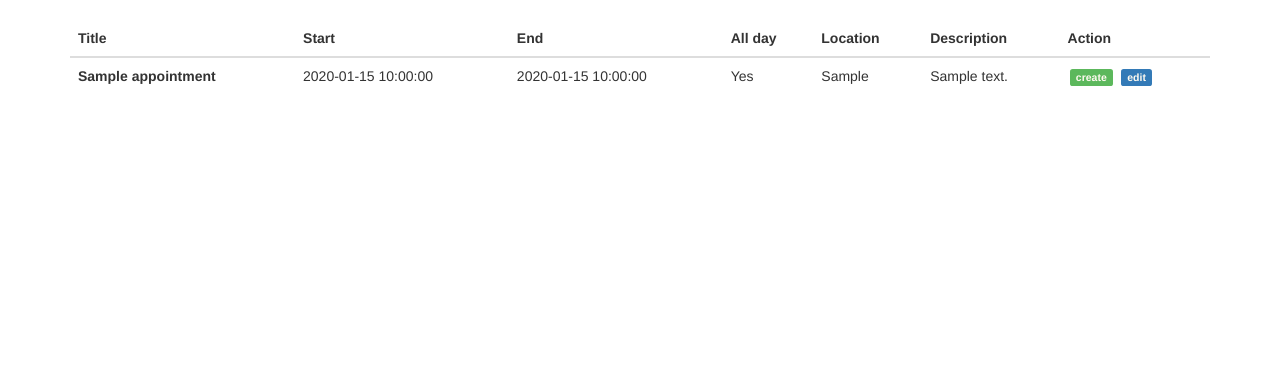
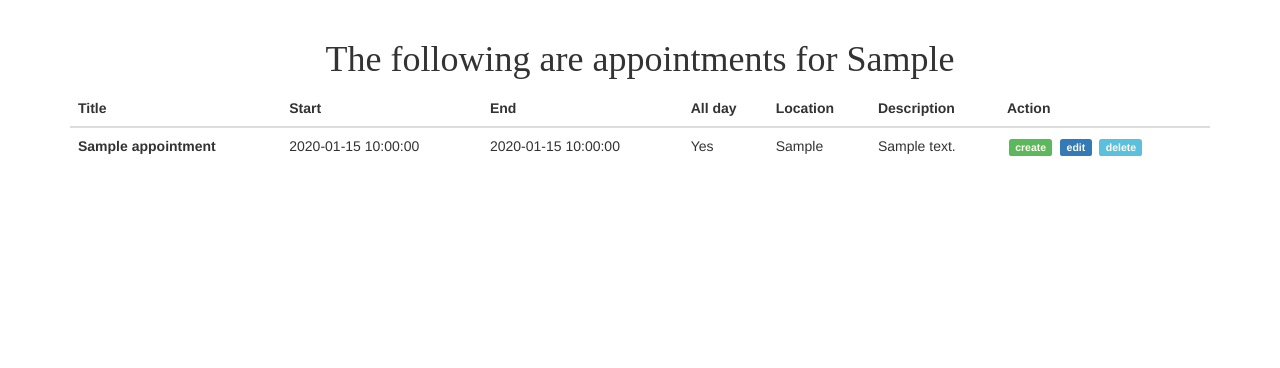
Before and after one commit to funkycoder/flask-projects, a Flask app: page /appointment/ in a window 1280 px wide. Shown: the part 52-420 px from the top of the page. Run offline with Flask 2, Linux system fonts and the light colour scheme; a user stored in the database is signed in; tables that the repository leaves empty hold one stand-in row (values such as "Sample post"); some libraries are stand-ins or nearby versions; some web fonts are replaced.

Commit message:
Update delete for appointments

```diff
--- a/app/sched/routes.py
+++ b/app/sched/routes.py
@@ -6,12 +6,16 @@ from app.sched import appointment
 from app.sched.models import Appointment
 from app.sched.forms import AppointmentForm
 
+
 @appointment.route('/appointment/')
 @login_required
 def appointment_list():
     appts = Appointment.query.filter_by(
         user_id=current_user.id).order_by(Appointment.start.asc()).all()
-    return render_template('sched.html', appts=appts, user_id=current_user.id)
+    if not appts:
+        flash('You don\' have any appointments. Please create one!')
+        return redirect(url_for('appointment.create_appointment'))
+    return render_template('sched.html', appts=appts, user_id=current_user.id, user_name=current_user.user_name.title())
 
 
 @appointment.route('/appointment/create/', methods=['GET', 'POST'])
@@ -21,7 +25,7 @@ def create_appointment():
 
     if form.validate_on_submit():
         appointment = Appointment(
-            title = form.title.data,
+            title=form.title.data,
             start=form.start.data,
             end=form.end.data,
             allday=form.allday.data,
@@ -37,6 +41,7 @@ def create_appointment():
         return(redirect(url_for('appointment.appointment_list')))
     return render_template('create_appt.html', form=form)
 
+
 @appointment.route('/appointment/edit/<appt_id>', methods=['GET', 'POST'])
 @login_required
 def edit_appointment(appt_id):
@@ -44,11 +49,11 @@ def edit_appointment(appt_id):
     form = AppointmentForm(obj=appt)
     if form.validate_on_submit():
         appt.title = form.title.data
-        appt.start=form.start.data
-        appt.end=form.end.data
-        appt.allday=form.allday.data
-        appt.location=form.location.data
-        appt.description=form.description.data
+        appt.start = form.start.data
+        appt.end = form.end.data
+        appt.allday = form.allday.data
+        appt.location = form.location.data
+        appt.description = form.description.data
 
         db.session.add(appt)
         db.session.commit()
@@ -56,3 +61,16 @@ def edit_appointment(appt_id):
         flash('Apointment edited successfully!')
         return(redirect(url_for('appointment.appointment_list')))
     return render_template('edit_appt.html', form=form)
+
+
+@appointment.route('/appointment/delete/<appt_id>', methods=['GET', 'POST'])
+@login_required
+def delete_appointment(appt_id):
+    appt = Appointment.query.get(appt_id)
+    if request.method == 'POST':
+        db.session.delete(appt)
+        db.session.commit()
+        flash("Appointment deleted successfully!")
+        return redirect(url_for('appointment.appointment_list'))
+
+    return render_template('delete_appt.html', appt=appt)
--- a/app/sched/templates/sched.html
+++ b/app/sched/templates/sched.html
@@ -1,5 +1,6 @@
 {% extends 'layout.html' %} {% block content %}
 <div class="container appointments">
+  <h1 align="center">The following are appointments for {{user_name}}</h1>
   <div class="table-responsive-md">
     <table class="table">
       <thead class="thead-light">
@@ -26,15 +27,22 @@
             <span class="label label-success"
               ><a
                 href="{{ url_for('appointment.create_appointment') }}"
-                style="color: floralwhite"
+                style="color: floralwhite;"
                 >create</a
               ></span
             >
             <span class="label label-primary"
               ><a
                 href="{{ url_for('appointment.edit_appointment', appt_id=appt.id) }}"
-                style="color: floralwhite"
+                style="color: floralwhite;"
                 >edit</a
+              ></span
+            >
+            <span class="label label-info"
+              ><a
+                href="{{ url_for('appointment.delete_appointment', appt_id=appt.id) }}"
+                style="color: floralwhite;"
+                >delete</a
               ></span
             >
           </td>
```
Also changed, not shown: app/sched/templates/delete_appt.html (added, +20 -0 lines).
